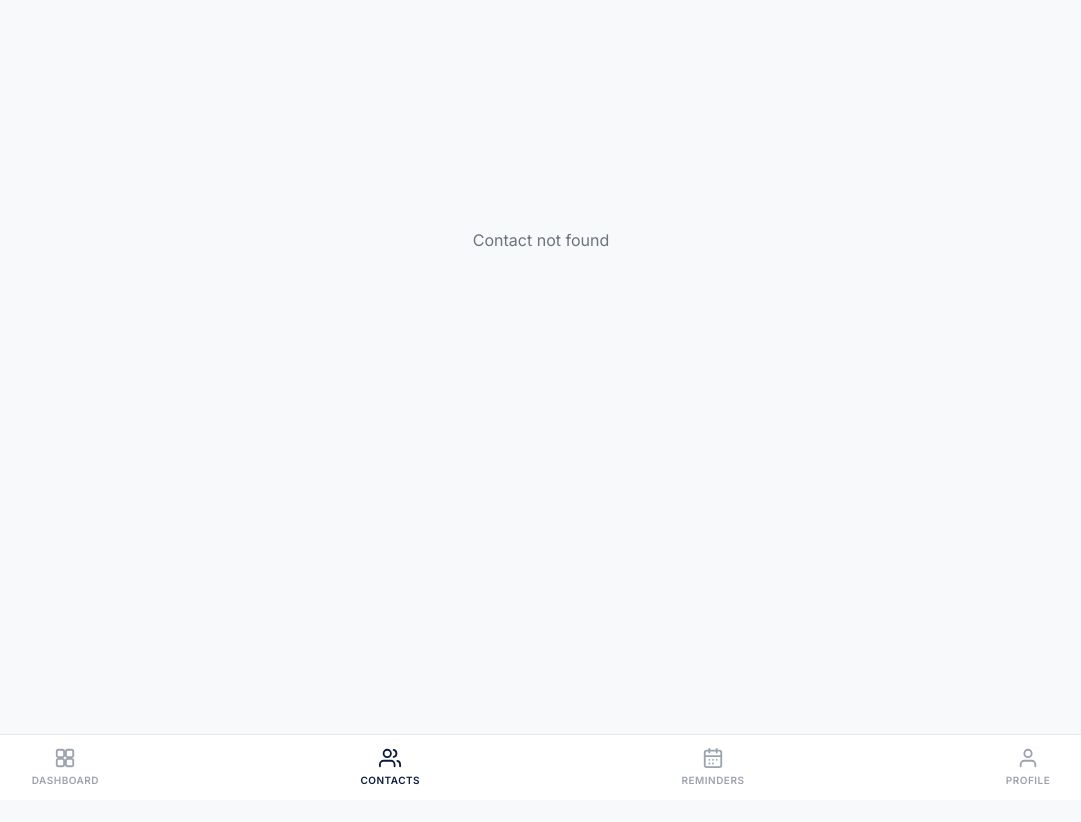
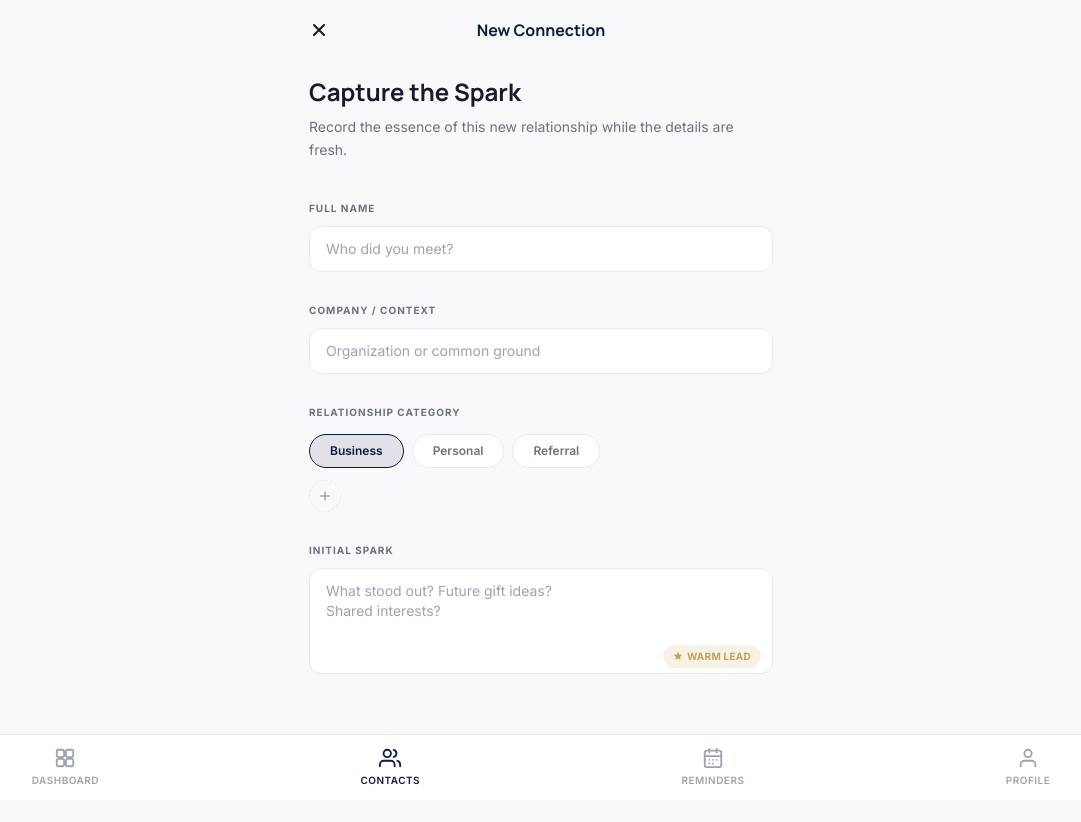
Before and after one commit to JoaquinPerrier/personal-crm, a Next.js app: page /contacts/new in a window 1280 px wide. Before the commit this address had no page. Shown: the top 822 px of the page, without its empty margins (99-1180 px from the left). Before the commit the page ends 800 px from the top, so only its background shows below. Built offline with nearby package versions, Linux system fonts and the light colour scheme.

Commit message:
Creating NewContact page

```diff
--- /dev/null
+++ b/src/app/(app)/contacts/new/page.tsx
@@ -0,0 +1,129 @@
+"use client";
+
+import { useState } from "react";
+import { useRouter } from "next/navigation";
+
+const CATEGORIES = ["Business", "Personal", "Referral"];
+
+export default function NewContactPage() {
+  const router = useRouter();
+  const [fullName, setFullName] = useState("");
+  const [company, setCompany] = useState("");
+  const [selectedCategories, setSelectedCategories] = useState<string[]>(["Business"]);
+  const [initialSpark, setInitialSpark] = useState("");
+
+  function toggleCategory(cat: string) {
+    setSelectedCategories((prev) =>
+      prev.includes(cat) ? prev.filter((c) => c !== cat) : [...prev, cat]
+    );
+  }
+
+  return (
+    <div className="mx-auto flex min-h-[100dvh] w-full max-w-lg flex-col bg-background">
+      {/* Header */}
+      <header className="flex items-center justify-between px-5 py-4">
+        <button onClick={() => router.back()} className="p-1 text-text">
+          <svg width="20" height="20" viewBox="0 0 24 24" fill="none" stroke="currentColor" strokeWidth="2.5" strokeLinecap="round" strokeLinejoin="round">
+            <path d="M18 6L6 18M6 6l12 12" />
+          </svg>
+        </button>
+        <span className="font-heading text-base font-bold text-primary">
+          New Connection
+        </span>
+        <div className="w-7" />
+      </header>
+
+      <div className="flex-1 px-6 pb-10">
+        {/* Title */}
+        <h1 className="mt-4 font-heading text-2xl font-bold text-text">
+          Capture the Spark
+        </h1>
+        <p className="mt-2 text-sm leading-relaxed text-text-secondary">
+          Record the essence of this new relationship while the details are fresh.
+        </p>
+
+        {/* Full Name */}
+        <fieldset className="mt-8">
+          <label className="text-[10px] font-bold uppercase tracking-widest text-text-secondary">
+            Full Name
+          </label>
+          <input
+            type="text"
+            value={fullName}
+            onChange={(e) => setFullName(e.target.value)}
+            placeholder="Who did you meet?"
+            className="mt-2 w-full rounded-xl border border-neutral-dark bg-surface px-4 py-3 text-sm text-text placeholder:text-text-light focus:border-primary focus:outline-none focus:ring-1 focus:ring-primary"
+          />
+        </fieldset>
+
+        {/* Company / Context */}
+        <fieldset className="mt-6">
+          <label className="text-[10px] font-bold uppercase tracking-widest text-text-secondary">
+            Company / Context
+          </label>
+          <input
+            type="text"
+            value={company}
+            onChange={(e) => setCompany(e.target.value)}
+            placeholder="Organization or common ground"
+            className="mt-2 w-full rounded-xl border border-neutral-dark bg-surface px-4 py-3 text-sm text-text placeholder:text-text-light focus:border-primary focus:outline-none focus:ring-1 focus:ring-primary"
+          />
+        </fieldset>
+
+        {/* Relationship Category */}
+        <fieldset className="mt-6">
+          <label className="text-[10px] font-bold uppercase tracking-widest text-text-secondary">
+            Relationship Category
+          </label>
+          <div className="mt-3 flex flex-wrap gap-2">
+            {CATEGORIES.map((cat) => {
+              const active = selectedCategories.includes(cat);
+              return (
+                <button
+                  key={cat}
+                  onClick={() => toggleCategory(cat)}
+                  className={`rounded-full border px-5 py-2 text-xs font-semibold transition-colors ${
+                    active
+                      ? "border-primary bg-primary/10 text-primary"
+                      : "border-neutral-dark bg-surface text-text-secondary hover:border-primary/40"
+                  }`}
+                >
+                  {cat}
+                </button>
+              );
+            })}
+          </div>
+          <button className="mt-3 flex h-8 w-8 items-center justify-center rounded-full border border-dashed border-neutral-dark text-text-light transition-colors hover:border-primary hover:text-primary">
+            <svg width="14" height="14" viewBox="0 0 24 24" fill="none" stroke="currentColor" strokeWidth="2.5" strokeLinecap="round">
+              <path d="M12 5v14M5 12h14" />
+            </svg>
+          </button>
+        </fieldset>
+
+        {/* Initial Spark */}
+        <fieldset className="mt-6">
+          <label className="text-[10px] font-bold uppercase tracking-widest text-text-secondary">
+            Initial Spark
+          </label>
+          <div className="relative mt-2">
+            <textarea
+              value={initialSpark}
+              onChange={(e) => setInitialSpark(e.target.value)}
+              placeholder={"What stood out? Future gift ideas?\nShared interests?"}
+              rows={4}
+              className="w-full resize-none rounded-xl border border-neutral-dark bg-surface px-4 py-3 text-sm text-text placeholder:text-text-light focus:border-primary focus:outline-none focus:ring-1 focus:ring-primary"
+            />
+            <div className="absolute bottom-3 right-3">
+              <span className="flex items-center gap-1 rounded-full bg-secondary/15 px-2.5 py-1 text-[10px] font-bold uppercase tracking-wide text-secondary">
+                <svg width="10" height="10" viewBox="0 0 24 24" fill="currentColor">
+                  <path d="M12 2l3.09 6.26L22 9.27l-5 4.87 1.18 6.88L12 17.77l-6.18 3.25L7 14.14 2 9.27l6.91-1.01L12 2z" />
+                </svg>
+                Warm Lead
+              </span>
+            </div>
+          </div>
+        </fieldset>
+      </div>
+    </div>
+  );
+}
--- a/src/app/(app)/contacts/page.tsx
+++ b/src/app/(app)/contacts/page.tsx
@@ -134,7 +134,10 @@ export default function ContactsPage() {
       </div>
 
       {/* FAB */}
-      <button className="fixed bottom-24 right-6 z-40 flex h-14 w-14 items-center justify-center rounded-2xl bg-primary text-white shadow-lg shadow-primary/30 transition-transform hover:scale-105">
+      <Link
+        href="/contacts/new"
+        className="fixed bottom-24 right-6 z-40 flex h-14 w-14 items-center justify-center rounded-2xl bg-primary text-white shadow-lg shadow-primary/30 transition-transform hover:scale-105"
+      >
         <svg
           width="28"
           height="28"
@@ -147,7 +150,7 @@ export default function ContactsPage() {
           <line x1="12" y1="5" x2="12" y2="19" />
           <line x1="5" y1="12" x2="19" y2="12" />
         </svg>
-      </button>
+      </Link>
       </div>
     </div>
   );
```
